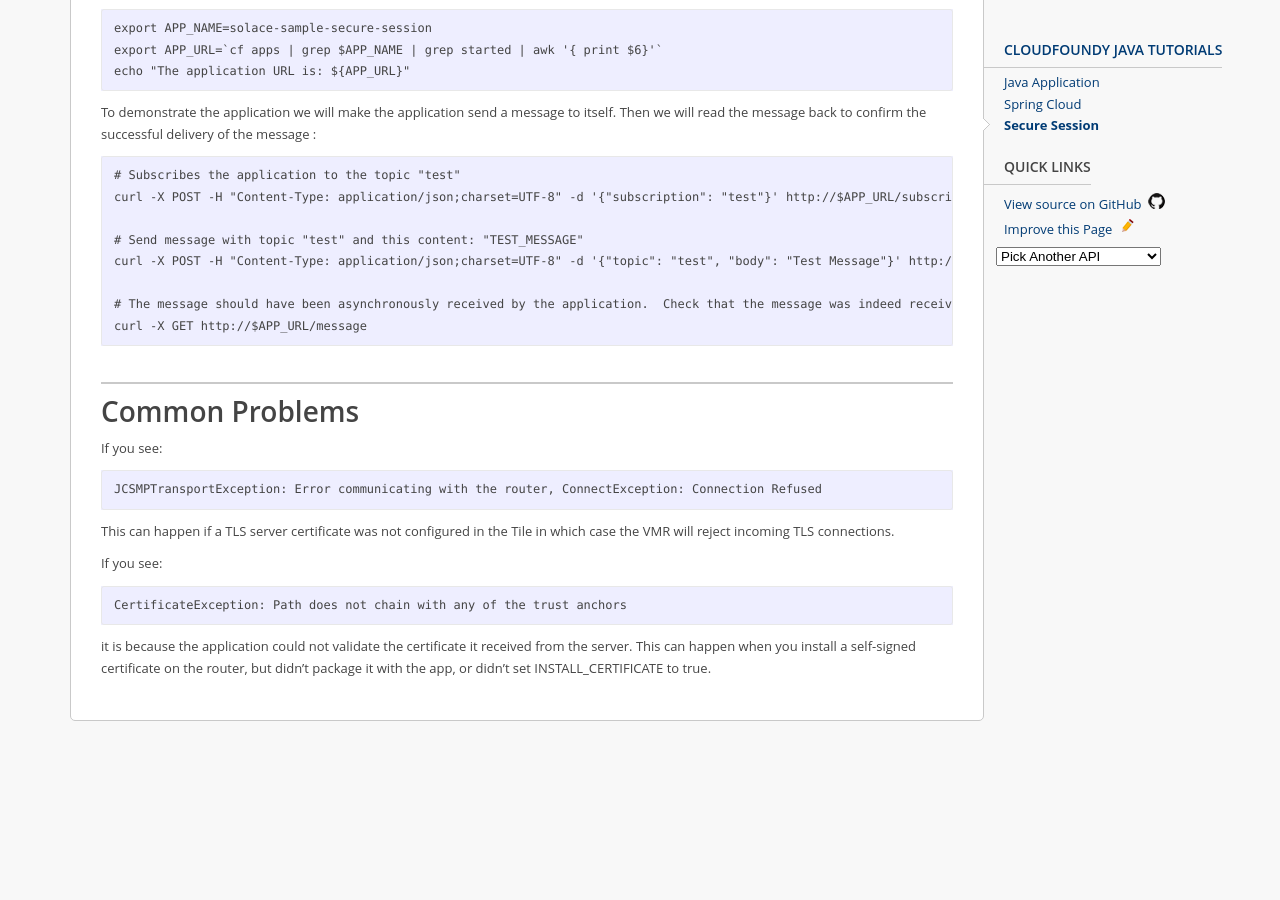
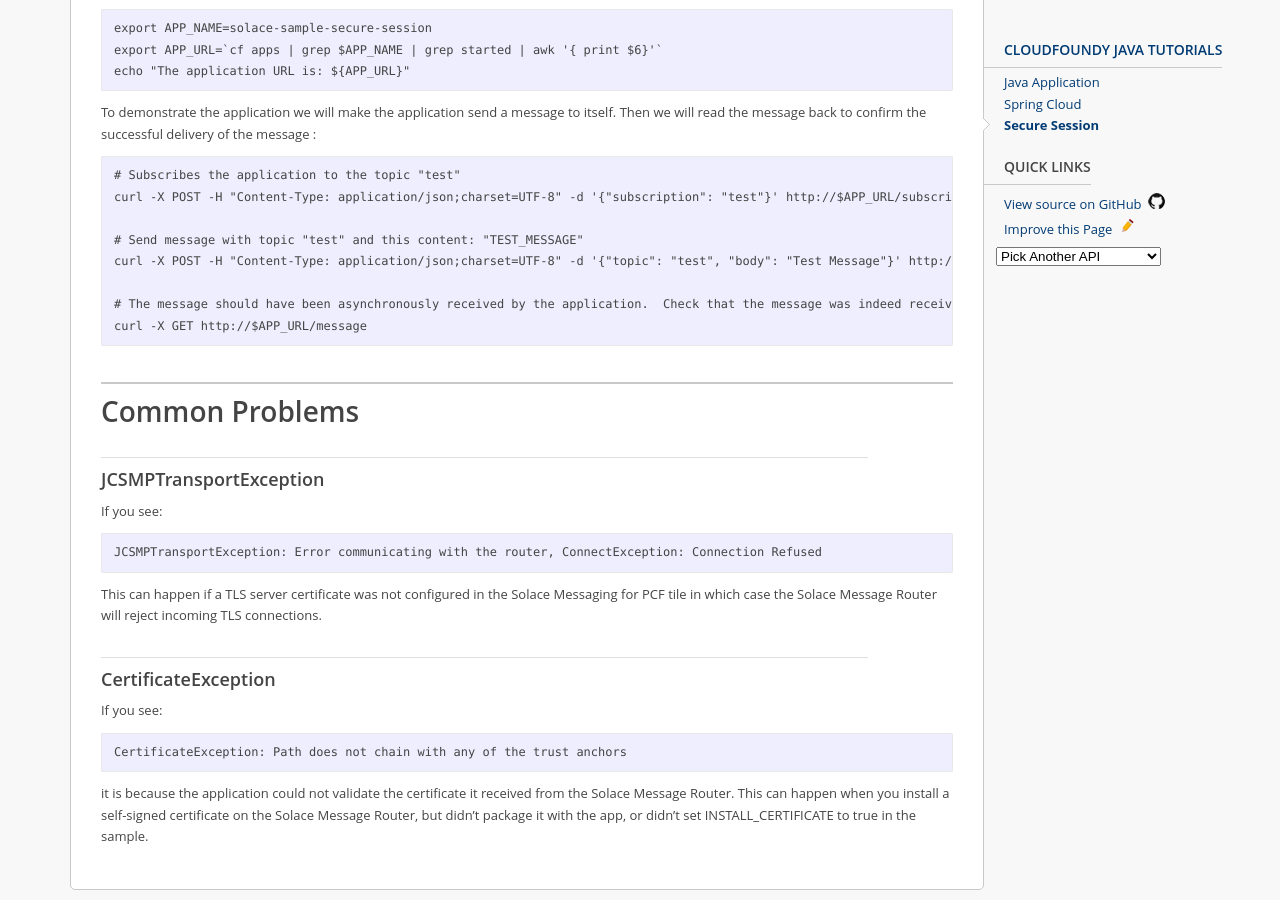
Before and after one commit to SolaceSamples/solace-samples-cloudfoundry-java, a Jekyll site: the page built from docs/_tutorials/secure-session.md, in a window 1280 px wide and 900 px high, scrolled down 3159 px. Built offline with Jekyll 4.4.1, drawn with Linux system fonts in a browser that asks for light colours; before the commit the page ends 3890 px from its top, so only the background shows below that.

Commit message:
Editorial cleanup to use message router naming

````diff
--- a/docs/_tutorials/secure-session.md
+++ b/docs/_tutorials/secure-session.md
@@ -168,17 +168,21 @@ curl -X GET http://$APP_URL/message
 
 ## Common Problems
 
+### JCSMPTransportException
+
 If you see:
 
 ```
 JCSMPTransportException: Error communicating with the router, ConnectException: Connection Refused
 ```
 
-This can happen if a TLS server certificate was not configured in the Tile in which case the VMR will reject incoming TLS connections.
+This can happen if a TLS server certificate was not configured in the Solace Messaging for PCF tile in which case the Solace Message Router will reject incoming TLS connections.
+
+### CertificateException
 
 If you see:
 ```
 CertificateException: Path does not chain with any of the trust anchors
 ```
 
-it is because the application could not validate the certificate it received from the server. This can happen when you  install a self-signed certificate on the router, but didn't package it with the app, or didn't set INSTALL_CERTIFICATE to true.
+it is because the application could not validate the certificate it received from the Solace Message Router. This can happen when you install a self-signed certificate on the Solace Message Router, but didn't package it with the app, or didn't set INSTALL_CERTIFICATE to true in the sample.
````
